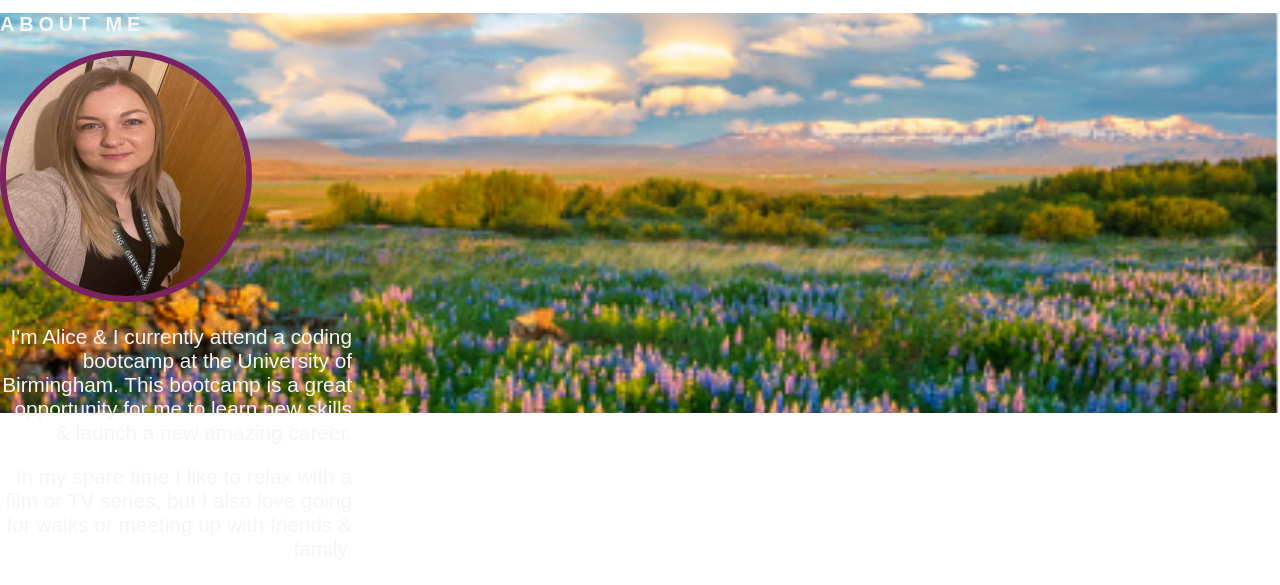
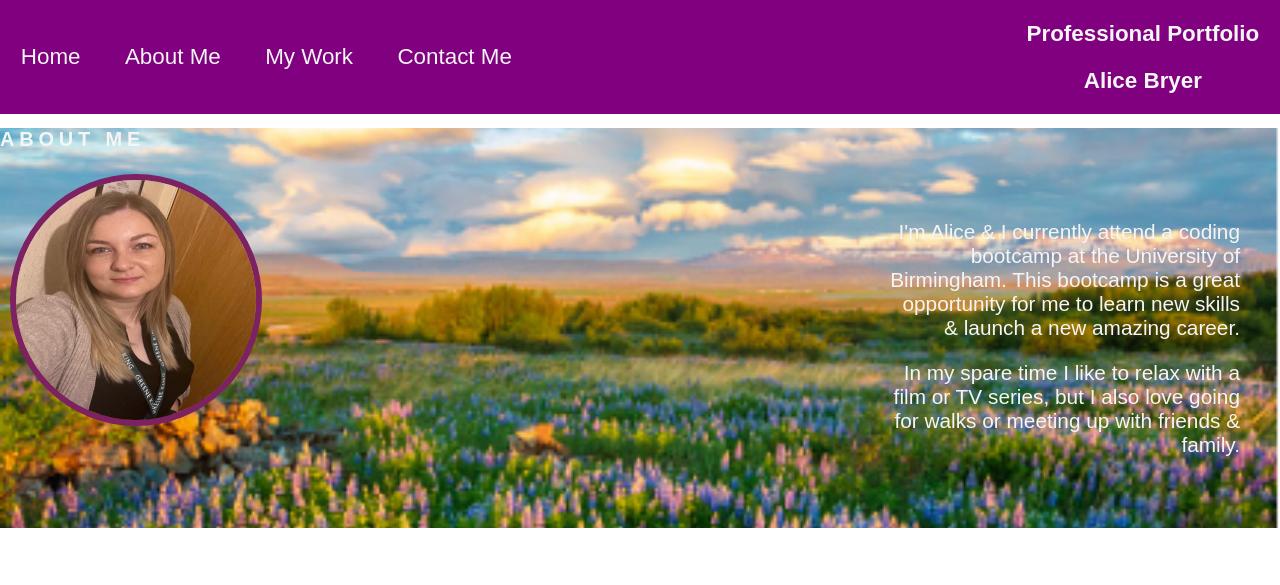
Before and after one commit to AliceBryer/Professional-Portfolio, a plain HTML site: page index.html in a window 1280 px wide. Drawn offline with Linux system fonts and the light colour scheme.

Commit message:
latest changes

```diff
--- a/Assets/CSS/styles.css
+++ b/Assets/CSS/styles.css
@@ -5,13 +5,16 @@ body {
     font-family: Arial, Helvetica, sans-serif;
 
 }
+main {
+
+}
 
 /* Header styling */
 header {
     background-color: purple;
     width:100%;
-    position:fixed;
 }
+
 .nav-items {
     color:whitesmoke;
     font-size:1.4rem;
@@ -42,6 +45,7 @@ header {
     border: 6px solid rgb(125, 33, 99);
     width: 15rem;
     height: 15rem;
+    margin:10px
 }
 
 .img-title {
@@ -56,10 +60,13 @@ header {
 .info-para {
     font-size: 1.3rem;
     text-align: right;
+    margin-left:800px;
     position:absolute;
-    justify-content: space-between;
+    right:40px;
+    bottom:50px
+
+
 }
-
-.info-para p {
+    .info-para p {
     width:22rem;
 }
```
